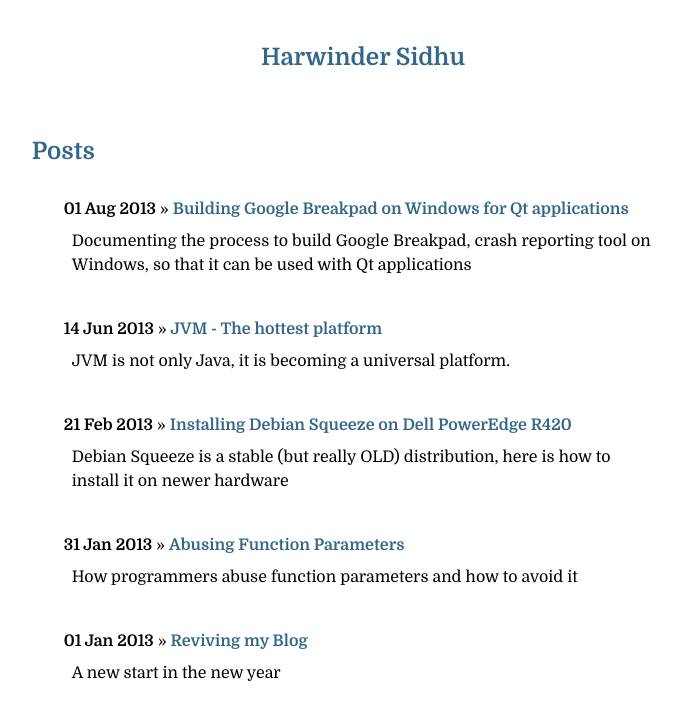
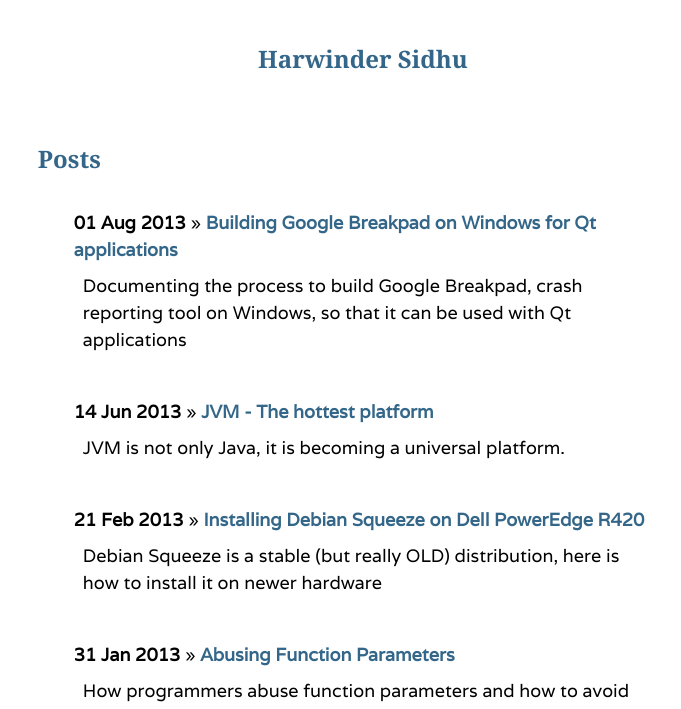
Before and after one commit to harwinder/harwinder.github.com, a Jekyll site: the page built from index.html, in a window 1280 px wide. Shown: the top 709 px of the page, without its empty margins (277-958 px from the left). Built offline with Jekyll 4.4.1, drawn with Linux system fonts in a browser that asks for light colours; some web fonts are replaced; Markdown is read by kramdown in place of the engine named in the settings; some of the changed text lies outside the part shown.

Commit message:
Changed fonts to Varela and Trykker

```diff
--- a/_layouts/default.html
+++ b/_layouts/default.html
@@ -26,7 +26,7 @@
 
     </script>
 
-    <link href='http://fonts.googleapis.com/css?family=Domine:400,700|Marcellus' rel='stylesheet' type='text/css'>
+    <link href='http://fonts.googleapis.com/css?family=Varela|Trykker' rel='stylesheet' type='text/css'>
 
     </head>
 
@@ -42,9 +42,9 @@
 
 	<div id="footer">
 	  <div id="navigation">
+	    <span class="navitem"><a href="http://twitter.com/harwinder" title="Twitter">Twitter</a></span> |
+	    <span class="navitem"><a href="http://in.linkedin.com/in/harwinder/" title="LinkedIn">LinkedIn</a></span> |
 	    <span class="navitem"><a href="http://github.com/harwinder" title="Harwinder's github repo">GitHub</a></span> |
-	    <span class="navitem"><a href="http://in.linkedin.com/in/harwinder/" title="LinkedIn">LinkedIn</a></span> |
-	    <span class="navitem"><a href="http://twitter.com/harwinder" title="Twitter">Twitter</a></span> |
 	    <!--<span class="navitem"><a href="/resume.html" title="Harwinder's resume">Resume</a></span> |-->
 	    <!-- 				<span class="navitem"><a href="/static/pgp.txt" title="PGP Key">PGP Key</a></span> | -->
 	    <span class="navitem">
--- a/static/css/hss.css
+++ b/static/css/hss.css
@@ -1,5 +1,5 @@
 body {
-	font: 16px/1.5em "Domine", Georgia, Times, serif;
+	font: 18px/1.5em "Varela", sans-serif;
 	color: black;
 	background: white;
 }
@@ -8,13 +8,13 @@ h1, h2 {
     font-size: 24px;
     /*font-family: "Marcellus", sans;*/
     /* color: orange; */
-    font-family: "Domine", Georgia, Times, serif;
+    font-family: "Trykker", Georgia, Times, serif;
     color: rgb(51, 102, 136);
     line-height: 110%;
 }
 
 h3, h4, h5 {
-    font-family: "Marcellus", sans;
+    font-family: "Trykker", sans;
     color: lightblue;
     line-height: 110%;
 }
@@ -138,7 +138,7 @@ p.intro:first-letter {
 code {
     font-family: Consolas,Menlo,Monaco,Lucida Console,Liberation Mono,DejaVu Sans Mono,Bitstream Vera Sans Mono,Courier New,monospace,serif;
     background-color: rgb(238, 238, 238);
-    font-size: 14px;
+    font-size: 18px;
 }
 
 pre {
```
